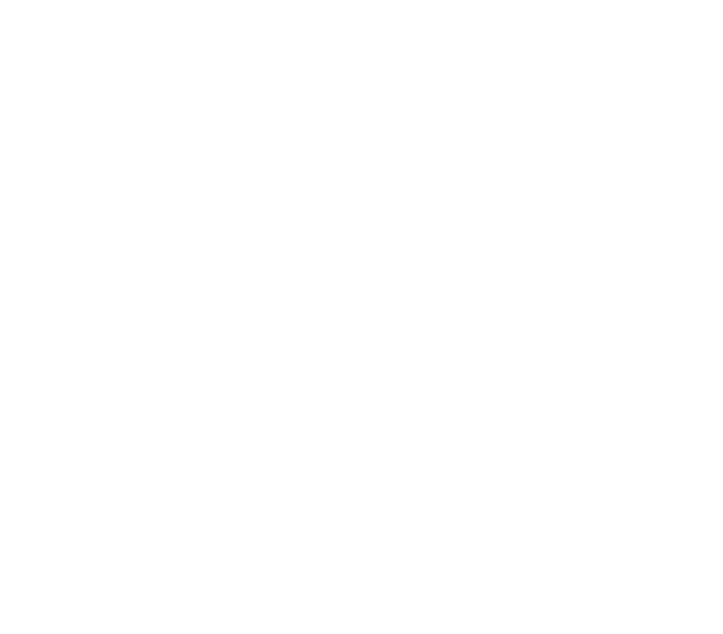
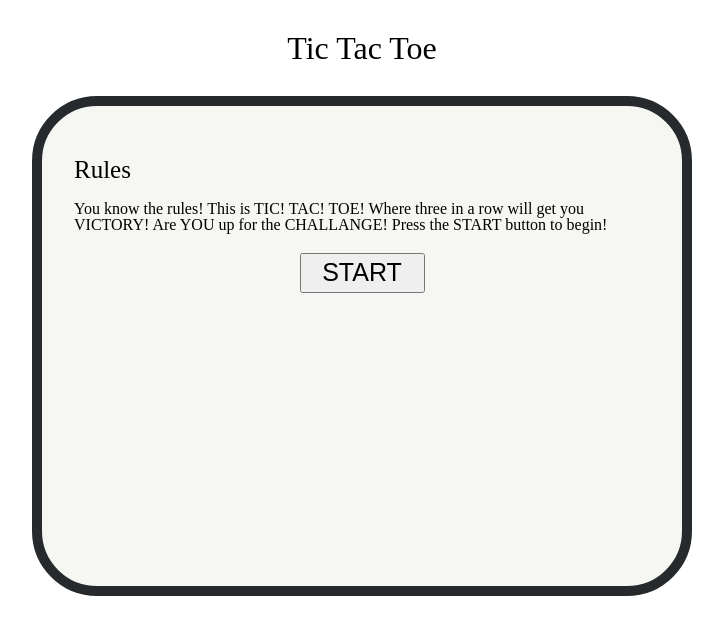
Before and after one commit to harristheharris/ticTacToe, a plain HTML site: page index.html in a window 1280 px wide. Shown: the whole page, without its empty margins (278-1001 px from the left). Drawn offline with Linux system fonts and the light colour scheme; files that its build step writes are made by us from their sources.

Commit message:
have create a play area as well as a button that intiates the game

```diff
--- a/assets/javascript.js
+++ b/assets/javascript.js
@@ -0,0 +1,13 @@
+const strtBttn = document.getElementById("start-btn");
+
+strtBttn.addEventListener("click", startGame)
+
+function startGame(){
+    event.preventDefault();
+    let tup = document.getElementById("tup");
+    tup.innerHTML =" ";
+
+
+    console.log("start game!");
+
+}
--- /dev/null
+++ b/assets/resets.css
@@ -0,0 +1,48 @@
+/* http://meyerweb.com/eric/tools/css/reset/
+   v2.0 | 20110126
+   License: none (public domain)
+*/
+
+html, body, div, span, applet, object, iframe,
+h1, h2, h3, h4, h5, h6, p, blockquote, pre,
+a, abbr, acronym, address, big, cite, code,
+del, dfn, em, img, ins, kbd, q, s, samp,
+small, strike, strong, sub, sup, tt, var,
+b, u, i, center,
+dl, dt, dd, ol, ul, li,
+fieldset, form, label, legend,
+table, caption, tbody, tfoot, thead, tr, th, td,
+article, aside, canvas, details, embed,
+figure, figcaption, footer, header, hgroup,
+menu, nav, output, ruby, section, summary,
+time, mark, audio, video {
+	margin: 0;
+	padding: 0;
+	border: 0;
+	font-size: 100%;
+	font: inherit;
+	vertical-align: baseline;
+}
+/* HTML5 display-role reset for older browsers */
+article, aside, details, figcaption, figure,
+footer, header, hgroup, menu, nav, section {
+	display: block;
+}
+body {
+	line-height: 1;
+}
+ol, ul {
+	list-style: none;
+}
+blockquote, q {
+	quotes: none;
+}
+blockquote:before, blockquote:after,
+q:before, q:after {
+	content: '';
+	content: none;
+}
+table {
+	border-collapse: collapse;
+	border-spacing: 0;
+}
--- a/assets/style.css
+++ b/assets/style.css
@@ -0,0 +1,45 @@
+#header1{
+    text-align: center;
+    font-size: 32px;
+    margin: 1em;
+}
+
+#container {
+    display: flex;
+    align-items: center;
+    justify-content: center;
+    height: max-content;
+
+}
+
+.con-item1{
+    width: 50%;
+    height: 30em;
+    border: solid 10px #262A2C;
+    background-color: #F6F6F3;
+    border-radius: 65px;
+}
+
+#tup{
+    display: flex;
+    flex-direction: column;
+    margin: 2em;
+}
+
+#start-form{
+    display: flex;
+    justify-content: center;
+}
+
+#start-btn{
+    font-size:25px ;
+    margin-top: 20px;
+    width: 125px;
+    height: 40px;
+}
+
+h2 {
+    font-size:25px;
+    margin-top: .75em;
+    margin-bottom: .75em;
+}
--- a/index.html
+++ b/index.html
@@ -1,14 +1,38 @@
 <!DOCTYPE html>
 <html lang="en">
+
 <head>
     <meta charset="UTF-8">
     <meta name="viewport" content="width=device-width, initial-scale=1.0">
-    <link rel="stylesheet" href="style.css">
-    <title>Document</title>
+    <link rel="stylesheet" href="./assets/resets.css">
+    <link rel="stylesheet" href="./assets/style.css">
+    <title>Tic Tac Toe</title>
 </head>
+
 <body>
+    <h1 id="header1">Tic Tac Toe</h1>
 
 
+    <div id="container">
+
+
+        <div class="con-item1">
+            <div id="tup">
+
+                <h2>Rules</h2>
+                <p>You know the rules! This is TIC! TAC! TOE! Where three in a row will get you VICTORY! Are YOU up for
+                    the CHALLANGE! Press the START button to begin!</p>
+                    <form id="start-form">
+                        <button id="start-btn" type="submit">START</button>
+                    </form>
+            </div>
+            <div id="map-board"></div>
+        </div>
+    </div>
+
+
+    <footer id="footer"></footer>
     <script src="./assets/javascript.js"></script>
 </body>
+
 </html>
```
